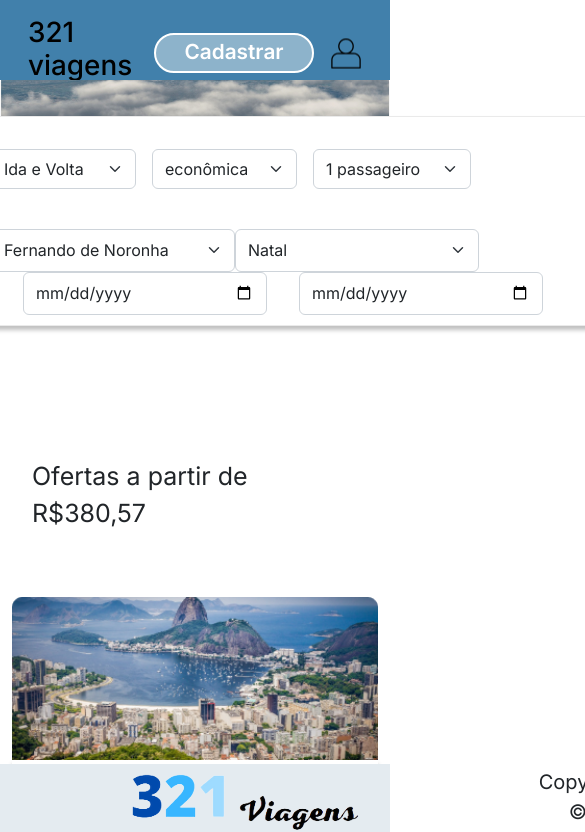
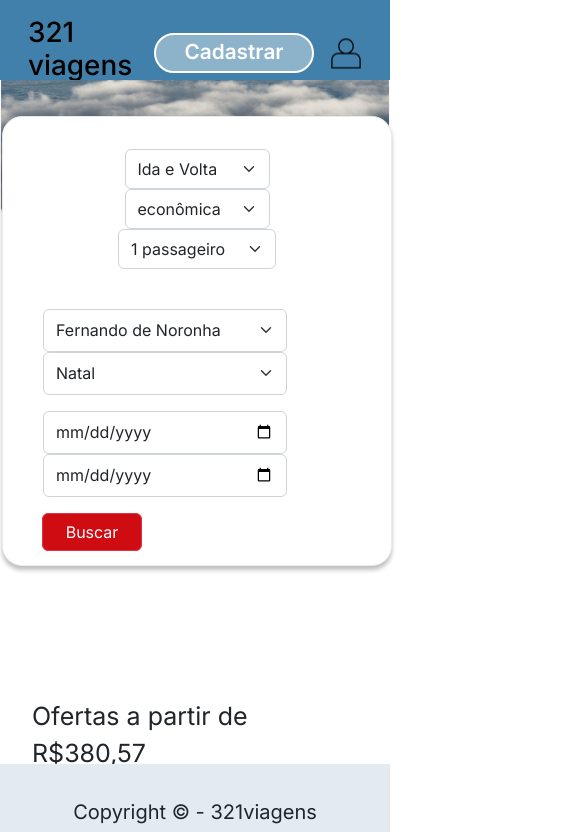
Before and after one commit to NeckBlick/Passagem-aera, a React (Create React App) app: page / in a window 390 px wide. Shown: the top 832 px of the page, 585 px wide, since content can reach past the window. Built offline with nearby package versions, Linux system fonts and the light colour scheme.

Commit message:
home page

```diff
--- a/src/components/Footer/footer.css
+++ b/src/components/Footer/footer.css
@@ -26,3 +26,8 @@ margin-top: 2rem;
     text-align: center;
     margin-top: 2rem;
 }
+@media (max-width: 707px) {
+    .logo-footer{
+        display: none;
+    }
+}
--- a/src/components/Header/header.css
+++ b/src/components/Header/header.css
@@ -44,3 +44,22 @@
 .icon_pessoa{
   margin-left: 1rem;
 }
+@media (max-width: 380px) {
+  .login-text{
+    font-size: 12px;
+    margin-bottom: 7px;
+  }
+  .login{
+    width: 5rem;
+    height: 2rem;
+  }
+  .title{
+    font-size: 1rem;
+    margin-top: 7px;
+    margin-right: 5px;
+  }
+  .icon_pessoa{
+    width: 6px;
+    height: 6px;
+  }
+}
--- a/src/pages/Home/home.css
+++ b/src/pages/Home/home.css
@@ -1,21 +1,21 @@
-*{
+* {
   padding: 0;
   margin: 0;
   box-sizing: border-box;
 }
 /* imagem viagem */
-.imagem-aviao{
+.imagem-aviao {
   display: flex;
   align-items: center;
   justify-content: center;
 }
 
-.aviao_imagem{
+.aviao_imagem {
   width: 100vw;
 }
 
 /* dados das passagens */
-.dados-passagens{
+.dados-passagens {
   display: flex;
   width: 1250px;
   height: 210px;
@@ -26,106 +26,152 @@
   margin-left: auto;
   margin-right: auto;
 
-    background: #FFFFFF;
-    border: 1px solid #EAEAEA;
+  background: #ffffff;
+  border: 1px solid #eaeaea;
   box-shadow: 0px 4px 4px rgba(0, 0, 0, 0.25);
   border-radius: 20px;
   flex-direction: column;
 }
-.idaevolta{
+.idaevolta {
   width: 145px;
   height: 40px;
   margin-top: 50px;
   margin-left: 30px;
 }
-.economico{
+.economico {
   width: 145px;
   height: 40px;
   margin-top: 50px;
   margin-left: 30px;
 }
-.umpassageiro{
+.umpassageiro {
     width: 158px;
     height: 40px;
     margin-top: 50px;
     margin-left: 30px;
 }
-.origem{
+.origem {
     width: 244px;
     height: 43px;
     margin-left: 2rem;
 }
-.destino{
+
+@media (max-width: 1399px) {
+    .origem {
+        margin-left: 0;
+    }
+    .dados-passagens {
+        height: 230px;
+        width: 70%;
+    }
+}
+@media (max-width: 1120px) {
+  .dados-passagens {
+    width: 100%;
+    right: 30px;
+  }
+}
+@media (max-width: 780px) {
+  .origem {
+    margin-left: 0;
+  }
+  .data_viagem {
+    margin-top: 1rem;
+    flex-wrap: wrap;
+  }
+  .dados-passagens {
+    height: 290px;
+  }
+  .botao_voos {
+    flex-wrap: wrap;
+    justify-content: start;
+    margin-top: 1rem;
+    right: 49px;
+    position: relative;
+  }
+}
+
+@media (max-width: 575px) {
+  .dados-passagens {
+    display: flex;
+    height: 450px;
+    margin-left: 2rem;
+  }
+
+  .cima-container{
+    display: flex;
+    flex-direction: column;
+    position: relative;
+  }
+  .baixo-container{
+    position: relative;
+    left: 20px;
+  }
+}
+
+.destino {
   width: 244px;
   height: 43px;
 }
 
-.data_viagem{
+.data_viagem {
     display: flex;
 }
 
-@media (max-width: 1120px) {
-    .dados-passagens{
-        width: 900px;
-        right: 30px;
-    }
-}
 
-.select{
+.select {
   display: flex;
   flex-direction: row;
 }
-.label{
+.label {
   display: flex;
   flex-direction: row;
-
 }
-.label .ida{
-    width: 130px;
-
-}
-.label .volta{
+.label .ida {
   width: 130px;
 }
-.ida .volta{
+.label .volta {
+  width: 130px;
+}
+.ida .volta {
   width: 50px;
 }
-.botao_voos{
+.botao_voos {
   background-color: #cf0c12;
   width: 100px;
   margin-left: 3rem;
 }
-.botao_voos:hover{
+.botao_voos:hover {
   background-color: #7b0408;
 }
 
-
 /* Estilização dos cards */
 
-.card_home{
+.card_home {
   width: 100%;
   height: 100%;
+  margin-bottom: 5rem;
 }
-.card_home:hover{
-    transform: scale(1.05,1.05);
+.card_home:hover {
+  transform: scale(1.05, 1.05);
   transition: ease-in-out 0.2s;
 }
-.card_home .bottom-card{
+.card_home .bottom-card {
   display: flex;
   flex-direction: column;
   justify-content: space-around;
 
-    background: #FFFFFF;
+  background: #ffffff;
   border-radius: 0px 0px 10px 10px;
   box-shadow: 0px 4px 4px rgba(0, 0, 0, 0.25);
 }
-.card_home .bottom-card .title{
+.card_home .bottom-card .title {
   position: relative;
   top: 2px;
   left: -4px;
   width: 100%;
 }
-.card_home .bottom-card .bottom-ida{
+.card_home .bottom-card .bottom-ida {
   width: 215px;
   display: flex;
   justify-content: center;
@@ -134,19 +180,19 @@
   bottom: 25px;
   left: 16px;
 }
-.card_home .bottom-card .bottom-ida p{
+.card_home .bottom-card .bottom-ida p {
   width: 100%;
-    padding: .6rem;
+  padding: 0.6rem;
   margin-right: 1rem;
   height: 35px;
   font-size: 12px;
-    box-shadow:0px 4px 4px rgba(0, 0, 0, 0.25) ;
+  box-shadow: 0px 4px 4px rgba(0, 0, 0, 0.25);
   display: flex;
   justify-content: center;
   align-items: center;
   border-radius: 20px;
 }
-.card_home .bottom-card .price{
+.card_home .bottom-card .price {
   width: 118px;
   display: flex;
   align-items: center;
@@ -154,7 +200,7 @@
   position: relative;
   left: 10px;
 }
-.card_home .bottom-card .price span{
+.card_home .bottom-card .price span {
   font-weight: 400;
   font-size: 10px;
   line-height: 12px;
@@ -163,7 +209,7 @@
   text-align: center;
   color: rgba(0, 0, 0, 0.46);
 }
-.card_home .bottom-card .price p{
+.card_home .bottom-card .price p {
   font-weight: 500;
   font-size: 20px;
   line-height: 24px;
@@ -171,5 +217,5 @@
   align-items: center;
   text-align: center;
   color: #000000;
-    padding: .6rem;
+  padding: 0.6rem;
 }
--- a/src/pages/Home/index.js
+++ b/src/pages/Home/index.js
@@ -18,7 +18,7 @@ function Home() {
         </div>
 
         <div className="container dados-passagens ">
-          <div className="conatiner align-items-center  d-flex p-2 mt-4">
+          <div className="conatiner cima-container align-items-center  d-flex p-2 mt-4">
             <Form.Select
               aria-label="Default select example"
               className="idaevolta m-0"
@@ -46,7 +46,7 @@ function Home() {
             </Form.Select>
           </div>
 
-          <div className="mt-4 d-flex flex-direction-row align-itens-center p-2 flex-wrap">
+          <div className=" baixo-container mt-4 d-flex flex-direction-row align-itens-center p-2 flex-wrap">
             <Form.Select
               aria-label="Default select example"
               title="Origem"
@@ -87,11 +87,13 @@ function Home() {
               type="date"
               placeholder="Volta : Data"
             />
+            <div className="botao_buscar ">
 
-            </div>
             <Button variant="danger" className="botao_voos">
               Buscar
             </Button>{" "}
+            </div>
+            </div>
           </div>
         </div>
       </div>
@@ -101,7 +103,7 @@ function Home() {
           <p className="texto_oferta">Ofertas a partir de R$380,57</p>
         </div>
 
-        <div className=" container mb-5">
+        <div className=" container mb-6">
               <div className="row flex-wrap">
                 <div className="col-12 col-sm-6 col-md-4 col-lg-4 d-flex justify-content-center align-items-center my-3">
                   <div className="card_home">
```
Lines whose indentation alone changed are shown as unchanged.
